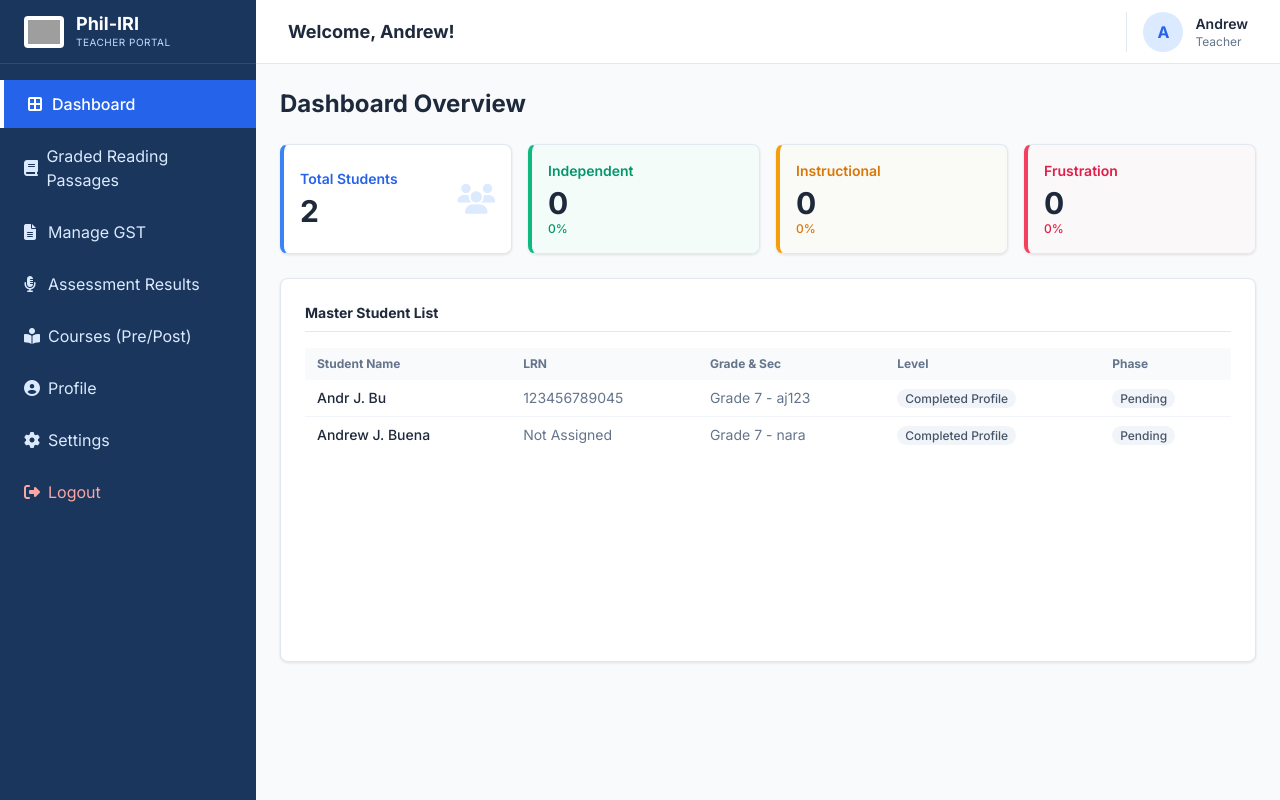
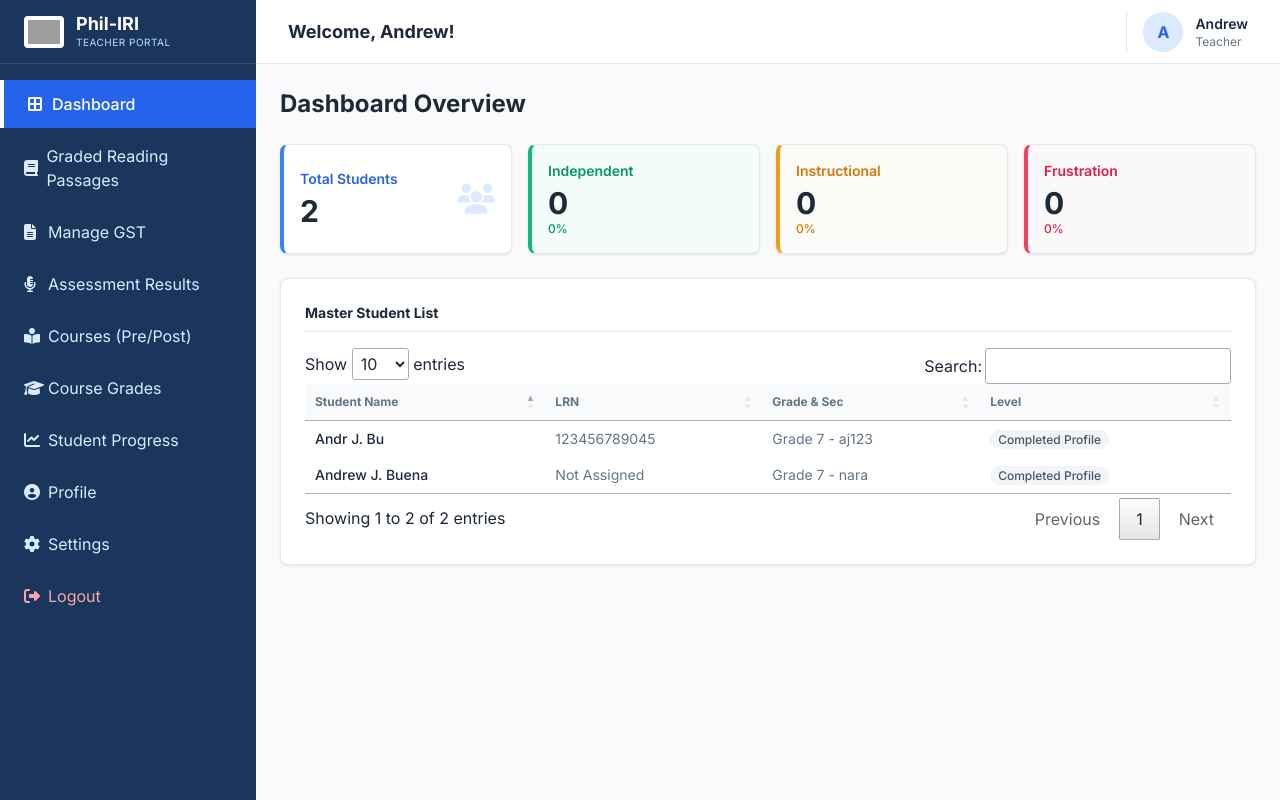
Before and after one commit to ajDev30/ARAL_READING, a PHP site: page /token/dashboard_teacher.php in a window 1280 px wide. Run offline with PHP 8.4, Linux system fonts and the light colour scheme; a user stored in the database is signed in; data comes from the database, SQL or seed files in the repository; some libraries are stand-ins or nearby versions; grey boxes are pictures that could not be loaded.

Commit message:
UI updates: sidebar, DataTables, separate course tests from Phil-IRI history

```diff
--- a/dashboard_teacher.php
+++ b/dashboard_teacher.php
@@ -103,35 +103,7 @@ $pct_fru = $total_students > 0 ? round(($frustration/$total_students)*100, 1) :
 <body class="flex h-screen overflow-hidden text-slate-800">
 
     <!-- Sidebar -->
-    <div id="sidebarOverlay" class="fixed inset-0 bg-slate-900/50 z-40 hidden md:hidden" onclick="toggleSidebar()"></div>
-    <aside id="appSidebar" class="sidebar w-64 fixed inset-y-0 left-0 z-50 transform -translate-x-full md:relative md:translate-x-0 transition-transform duration-300 ease-in-out text-white flex flex-col shrink-0">
-        <div class="h-16 flex items-center px-6 border-b border-white/10">
-            <img src="https://tibungcodistrict.wordpress.com/wp-content/uploads/2018/06/untitled-1.png?w=490" class="h-8 object-contain mr-3 bg-white rounded p-1">
-            <div>
-                <h1 class="font-bold text-lg leading-tight">Phil-IRI</h1>
-                <p class="text-[10px] text-blue-200 uppercase tracking-wider">Teacher Portal</p>
-            </div>
-        </div>
-        <nav class="flex-1 py-4 overflow-y-auto" hx-boost="true">
-            <ul class="space-y-1">
-                <li><a href="dashboard_teacher.php" class="<?php echo basename($_SERVER['PHP_SELF']) == 'dashboard_teacher.php' ? 'flex items-center px-6 py-3 bg-blue-600 text-white font-medium border-l-4 border-white' : 'flex items-center px-6 py-3 text-blue-100 hover:bg-blue-800 transition'; ?>"><i class="fas fa-border-all w-6"></i> Dashboard</a></li>
-
-                <li><a href="manage_preassessment.php" class="<?php echo basename($_SERVER['PHP_SELF']) == 'manage_preassessment.php' ? 'flex items-center px-6 py-3 bg-blue-600 text-white font-medium border-l-4 border-white' : 'flex items-center px-6 py-3 text-blue-100 hover:bg-blue-800 transition'; ?>"><i class="fas fa-book w-6"></i> Graded Reading Passages</a></li>
-
-                <li><a href="manage_gst.php" class="<?php echo basename($_SERVER['PHP_SELF']) == 'manage_gst.php' ? 'flex items-center px-6 py-3 bg-blue-600 text-white font-medium border-l-4 border-white' : 'flex items-center px-6 py-3 text-blue-100 hover:bg-blue-800 transition'; ?>"><i class="fas fa-file-alt w-6"></i> Manage GST</a></li>
-
-                <li><a href="assessment_result.php" class="<?php echo basename($_SERVER['PHP_SELF']) == 'assessment_result.php' ? 'flex items-center px-6 py-3 bg-blue-600 text-white font-medium border-l-4 border-white' : 'flex items-center px-6 py-3 text-blue-100 hover:bg-blue-800 transition'; ?>"><i class="fas fa-microphone-alt w-6"></i> Assessment Results</a></li>
-
-                <li><a href="course.php" class="<?php echo basename($_SERVER['PHP_SELF']) == 'course.php' ? 'flex items-center px-6 py-3 bg-blue-600 text-white font-medium border-l-4 border-white' : 'flex items-center px-6 py-3 text-blue-100 hover:bg-blue-800 transition'; ?>"><i class="fas fa-book-reader w-6"></i> Courses (Pre/Post)</a></li>
-
-                <li class="mt-8"><a href="teacher_profile.php" class="<?php echo basename($_SERVER['PHP_SELF']) == 'teacher_profile.php' ? 'flex items-center px-6 py-3 bg-blue-600 text-white font-medium border-l-4 border-white' : 'flex items-center px-6 py-3 text-blue-100 hover:bg-blue-800 transition'; ?>"><i class="fas fa-user-circle w-6"></i> Profile</a></li>
-
-                <li><a href="teacher_settings.php" class="<?php echo basename($_SERVER['PHP_SELF']) == 'teacher_settings.php' ? 'flex items-center px-6 py-3 bg-blue-600 text-white font-medium border-l-4 border-white' : 'flex items-center px-6 py-3 text-blue-100 hover:bg-blue-800 transition'; ?>"><i class="fas fa-cog w-6"></i> Settings</a></li>
-
-                <li><a href="logout.php" hx-boost="false" class="flex items-center px-6 py-3 text-red-300 hover:bg-blue-800 transition"><i class="fas fa-sign-out-alt w-6"></i> Logout</a></li>
-            </ul>
-        </nav>
-    </aside>
+    <?php include 'teacher_sidebar.php'; ?>
 
     <div class="flex-1 flex flex-col h-screen overflow-hidden">
         <header class="h-16 bg-white border-b border-slate-200 flex items-center justify-between px-4 md:px-8 shrink-0">
@@ -194,17 +166,16 @@ $pct_fru = $total_students > 0 ? round(($frustration/$total_students)*100, 1) :
             </div>
 
             <!-- Masterlist -->
-            <div class="card p-6 h-96 flex flex-col">
+            <div class="card p-6 h-auto flex flex-col mb-10">
                 <h3 class="font-bold text-slate-800 mb-4 text-sm border-b pb-2">Master Student List</h3>
-                <div class="overflow-y-auto flex-1">
-                    <table class="w-full text-sm text-left border-collapse">
-                        <thead class="text-xs text-slate-500 bg-slate-50 sticky top-0">
+                <div class="overflow-x-auto">
+                    <table id="masterlistTable" class="w-full text-sm text-left border-collapse">
+                        <thead class="text-xs text-slate-500 bg-slate-50">
                             <tr>
                                 <th class="py-2 px-3">Student Name</th>
                                 <th class="py-2 px-3">LRN</th>
                                 <th class="py-2 px-3">Grade & Sec</th>
                                 <th class="py-2 px-3">Level</th>
-                                <th class="py-2 px-3">Phase</th>
                             </tr>
                         </thead>
                         <tbody class="divide-y divide-slate-100">
@@ -212,29 +183,41 @@ $pct_fru = $total_students > 0 ? round(($frustration/$total_students)*100, 1) :
                             if(count($students) > 0) {
                                 foreach($students as $s):
                                     $lvl = $s['current_level'] ?? 'Pending';
-                                    $stat = $s['test_status'] ?? 'Pending';
                                     $mi = !empty($s['mname']) ? strtoupper(substr($s['mname'], 0, 1)) . '.' : '';
                                     $name = htmlspecialchars($s['fname'] . ' ' . $mi . ' ' . $s['lname']);
                                     $lc = 'bg-slate-100 text-slate-600';
                                     if($lvl=='Independent') $lc='bg-emerald-100 text-emerald-800';
                                     if($lvl=='Instructional') $lc='bg-amber-100 text-amber-800';
                                     if($lvl=='Frustration') $lc='bg-rose-100 text-rose-800';
-                                    $sc = $stat=='Pending' ? 'bg-slate-100 text-slate-600' : 'bg-blue-100 text-blue-800';
                             ?>
                             <tr class="hover:bg-slate-50">
                                 <td class="py-2 px-3 font-medium text-slate-800"><?php echo $name; ?></td>
                                 <td class="py-2 px-3 text-slate-500"><?php echo htmlspecialchars($s['lrn']); ?></td>
                                 <td class="py-2 px-3 text-slate-500"><?php echo htmlspecialchars($s['grade_level'].' - '.$s['section']); ?></td>
                                 <td class="py-2 px-3"><span class="px-2 py-0.5 rounded-full text-xs font-medium <?php echo $lc; ?>"><?php echo $lvl; ?></span></td>
-                                <td class="py-2 px-3"><span class="px-2 py-0.5 rounded-full text-xs font-medium <?php echo $sc; ?>"><?php echo $stat; ?></span></td>
                             </tr>
-                            <?php endforeach; } else { echo "<tr><td colspan='5' class='text-center py-4'>No students found.</td></tr>"; } ?>
+                            <?php endforeach; } else { echo "<tr><td colspan='4' class='text-center py-4'>No students found.</td></tr>"; } ?>
                         </tbody>
                     </table>
                 </div>
             </div>
         </main>
     </div>
+
+    <!-- DataTables -->
+    <link rel="stylesheet" href="https://cdn.datatables.net/1.13.6/css/jquery.dataTables.min.css">
+    <script src="https://code.jquery.com/jquery-3.7.1.min.js"></script>
+    <script src="https://cdn.datatables.net/1.13.6/js/jquery.dataTables.min.js"></script>
+    <script>
+        $(document).ready(function() {
+            $('#masterlistTable').DataTable({
+                "pageLength": 10,
+                "language": {
+                    "search": "Search:"
+                }
+            });
+        });
+    </script>
 
     <script>
         window.toggleSidebar = function() {
--- a/teacher_sidebar.php
+++ b/teacher_sidebar.php
@@ -12,10 +12,10 @@
             <li><a href="dashboard_teacher.php" class="<?php echo basename($_SERVER['PHP_SELF']) == 'dashboard_teacher.php' ? 'flex items-center px-6 py-3 bg-blue-600 text-white font-medium border-l-4 border-white' : 'flex items-center px-6 py-3 text-blue-100 hover:bg-blue-800 transition'; ?>"><i class="fas fa-border-all w-6"></i> Dashboard</a></li>
             <li><a href="manage_preassessment.php" class="<?php echo basename($_SERVER['PHP_SELF']) == 'manage_preassessment.php' ? 'flex items-center px-6 py-3 bg-blue-600 text-white font-medium border-l-4 border-white' : 'flex items-center px-6 py-3 text-blue-100 hover:bg-blue-800 transition'; ?>"><i class="fas fa-book w-6"></i> Graded Reading Passages</a></li>
             <li><a href="manage_gst.php" class="<?php echo basename($_SERVER['PHP_SELF']) == 'manage_gst.php' ? 'flex items-center px-6 py-3 bg-blue-600 text-white font-medium border-l-4 border-white' : 'flex items-center px-6 py-3 text-blue-100 hover:bg-blue-800 transition'; ?>"><i class="fas fa-file-alt w-6"></i> Manage GST</a></li>
-                <li><a href="teacher_course_grades.php" class="<?php echo in_array(basename($_SERVER['PHP_SELF']), ['teacher_course_grades.php', 'teacher_student_grades.php']) ? 'flex items-center px-6 py-3 bg-blue-600 text-white font-medium border-l-4 border-white' : 'flex items-center px-6 py-3 text-blue-100 hover:bg-blue-800 transition'; ?>"><i class="fas fa-graduation-cap w-6"></i> Course Grades</a></li>
-                <li><a href="student_progress_list.php" class="<?php echo basename($_SERVER['PHP_SELF']) == 'student_progress_list.php' ? 'flex items-center px-6 py-3 bg-blue-600 text-white font-medium border-l-4 border-white' : 'flex items-center px-6 py-3 text-blue-100 hover:bg-blue-800 transition'; ?>"><i class="fas fa-chart-line w-6"></i> Student Progress</a></li>
             <li><a href="assessment_result.php" class="<?php echo basename($_SERVER['PHP_SELF']) == 'assessment_result.php' ? 'flex items-center px-6 py-3 bg-blue-600 text-white font-medium border-l-4 border-white' : 'flex items-center px-6 py-3 text-blue-100 hover:bg-blue-800 transition'; ?>"><i class="fas fa-microphone-alt w-6"></i> Assessment Results</a></li>
             <li><a href="course.php" class="<?php echo basename($_SERVER['PHP_SELF']) == 'course.php' ? 'flex items-center px-6 py-3 bg-blue-600 text-white font-medium border-l-4 border-white' : 'flex items-center px-6 py-3 text-blue-100 hover:bg-blue-800 transition'; ?>"><i class="fas fa-book-reader w-6"></i> Courses (Pre/Post)</a></li>
+            <li><a href="teacher_course_grades.php" class="<?php echo in_array(basename($_SERVER['PHP_SELF']), ['teacher_course_grades.php', 'teacher_student_grades.php']) ? 'flex items-center px-6 py-3 bg-blue-600 text-white font-medium border-l-4 border-white' : 'flex items-center px-6 py-3 text-blue-100 hover:bg-blue-800 transition'; ?>"><i class="fas fa-graduation-cap w-6"></i> Course Grades</a></li>
+            <li><a href="student_progress_list.php" class="<?php echo basename($_SERVER['PHP_SELF']) == 'student_progress_list.php' ? 'flex items-center px-6 py-3 bg-blue-600 text-white font-medium border-l-4 border-white' : 'flex items-center px-6 py-3 text-blue-100 hover:bg-blue-800 transition'; ?>"><i class="fas fa-chart-line w-6"></i> Student Progress</a></li>
             <li class="mt-8"><a href="teacher_profile.php" class="<?php echo basename($_SERVER['PHP_SELF']) == 'teacher_profile.php' ? 'flex items-center px-6 py-3 bg-blue-600 text-white font-medium border-l-4 border-white' : 'flex items-center px-6 py-3 text-blue-100 hover:bg-blue-800 transition'; ?>"><i class="fas fa-user-circle w-6"></i> Profile</a></li>
             <li><a href="teacher_settings.php" class="<?php echo basename($_SERVER['PHP_SELF']) == 'teacher_settings.php' ? 'flex items-center px-6 py-3 bg-blue-600 text-white font-medium border-l-4 border-white' : 'flex items-center px-6 py-3 text-blue-100 hover:bg-blue-800 transition'; ?>"><i class="fas fa-cog w-6"></i> Settings</a></li>
             <li><a href="logout.php" hx-boost="false" class="flex items-center px-6 py-3 text-red-300 hover:bg-blue-800 transition"><i class="fas fa-sign-out-alt w-6"></i> Logout</a></li>
```
Also changed, not shown: assessment_result.php (+16 -1 lines), course.php (+18 -2 lines), student_grades.php (+4 -6 lines), teacher_course_grades.php (+17 -1 lines).
